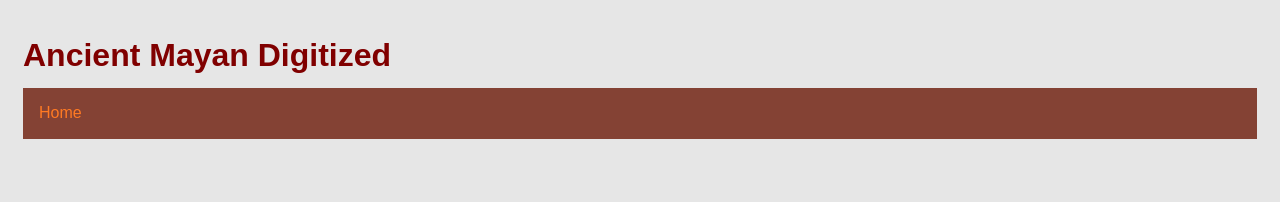
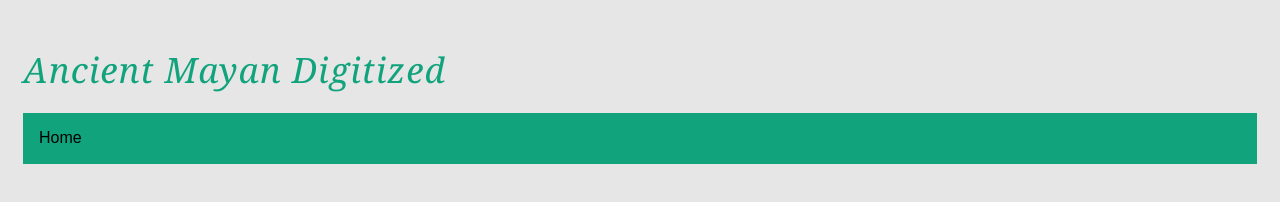
Before and after one commit to am0eba-byte/mayan, a plain HTML site: page docs/index.html in a window 1280 px wide. Drawn offline with Linux system fonts and the light colour scheme; a web font is replaced by a local one.

Commit message:
css work and nav bar work

```diff
--- a/docs/mayanStyling.css
+++ b/docs/mayanStyling.css
@@ -7,6 +7,13 @@ body {
 }
                 /* HEADER STYLE */
 header {
+}
+h1 {
+	font: italic normal 1.4em georgia, sans-serif;
+	font-size: 35px;
+	letter-spacing: 1px;
+	margin-bottom: 20px;
+	color: #10A37C;
 }
 /* NAV BAR v */
 .names{
@@ -21,14 +28,14 @@ ul {
   margin: 0;
   padding: 0;
   overflow: hidden;
-  background-color: #844234;
+  background-color: #10A37C;
 }
 .lisc{
       list-style-type: none;
   margin: 0;
   padding: 20px 20px 20px 20px;
   overflow: hidden;
-  background-color: #844234;
+  background-color: #10A37C;
   color: #FF7A23;
 }
 li {
@@ -36,7 +43,7 @@ li {
 }
 li a {
   display: block;
-  color: #FF7A23;
+  color: #000000;
   text-align: center;
   padding: 14px 16px;
   text-decoration: none;
```
